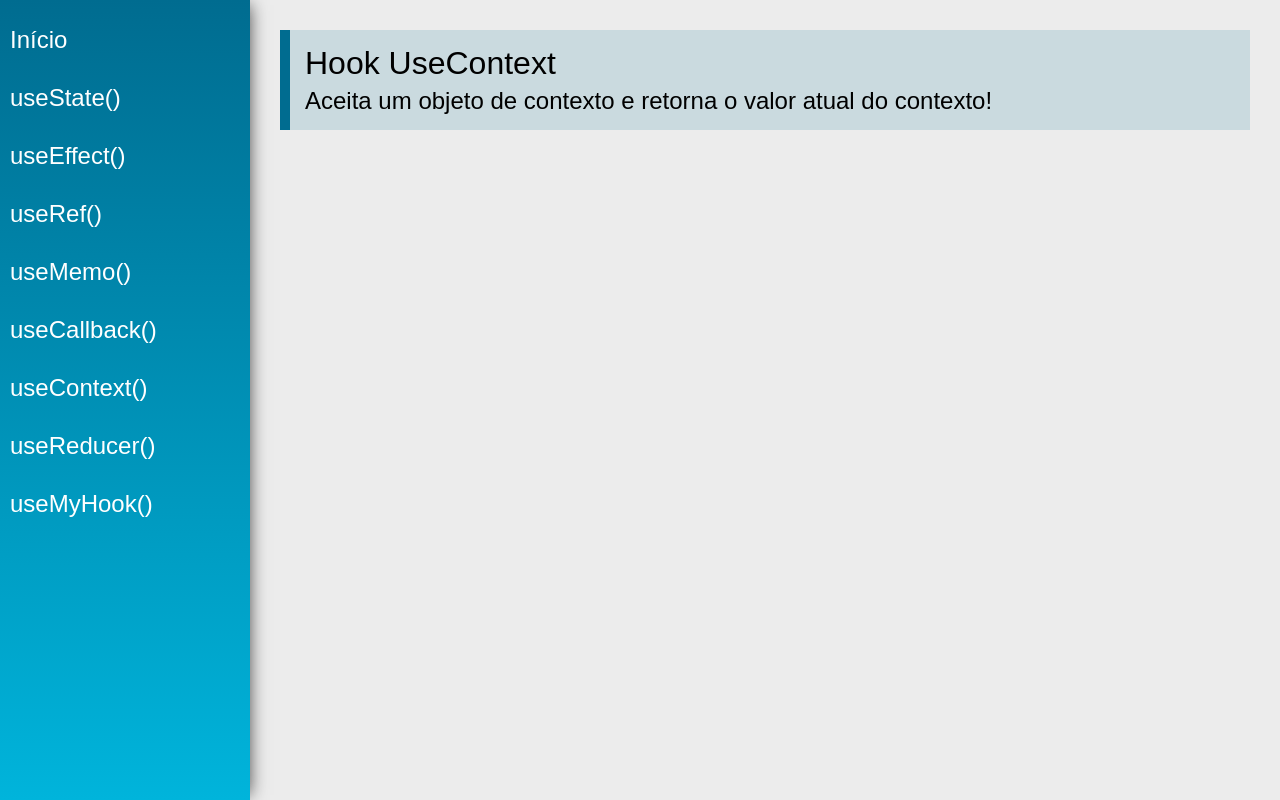
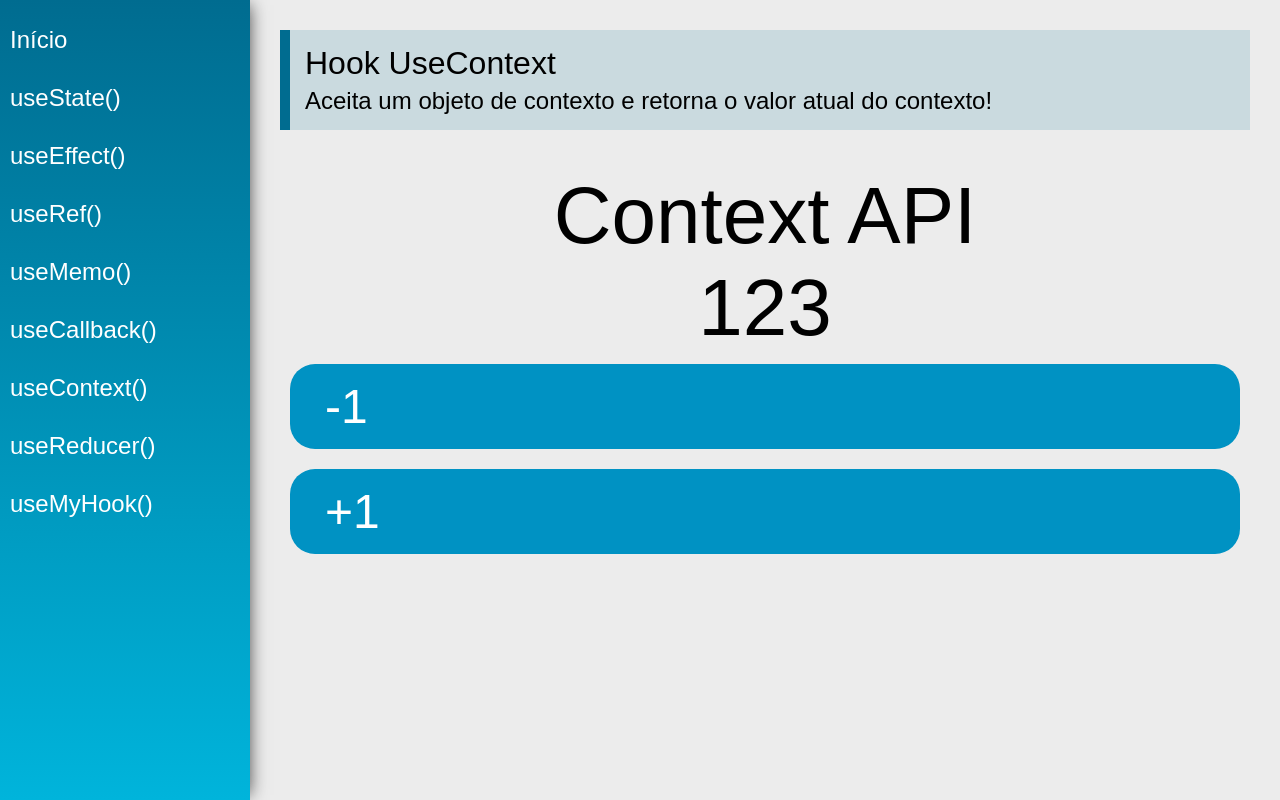
Before and after one commit to Tiago-devop/hooks, a React (Create React App) app: page /useContext in a window 1280 px wide. Built offline with nearby package versions, Linux system fonts and the light colour scheme.

Commit message:
useContext

```diff
--- /dev/null
+++ b/src/data/DataContext.js
@@ -0,0 +1,10 @@
+import React from "react";
+
+export const data = {
+  number: 123,
+  text: "Context API",
+};
+
+const DataContext = React.createContext(data);
+
+export default DataContext;
--- a/src/views/App.jsx
+++ b/src/views/App.jsx
@@ -1,20 +1,24 @@
-import './App.css'
-import React from 'react'
-import { BrowserRouter as Router } from  'react-router-dom'
+import "./App.css";
+import React, { useState } from "react";
+import { BrowserRouter as Router } from "react-router-dom";
 
-import Menu from '../components/layout/Menu'
-import Content from '../components/layout/Content'
+import Menu from "../components/layout/Menu";
+import Content from "../components/layout/Content";
 
-const App = props => {
+import DataContext, { data } from "../data/DataContext";
 
+const App = (props) => {
+  const [state, setState] = useState(data);
   return (
+    <DataContext.Provider value={{ state, setState }}>
       <div className="App">
         <Router>
           <Menu />
           <Content />
         </Router>
       </div>
-    )
-}
+    </DataContext.Provider>
+  );
+};
 
-export default App
+export default App;
--- a/src/views/examples/UseContext.jsx
+++ b/src/views/examples/UseContext.jsx
@@ -1,15 +1,36 @@
-import React from 'react'
-import PageTitle from '../../components/layout/PageTitle'
+import React, { useContext } from "react";
+import PageTitle from "../../components/layout/PageTitle";
+
+import DataContext from "../../data/DataContext";
 
 const UseContext = (props) => {
+  const { state, setState } = useContext(DataContext);
+
+  function addNumber(delta) {
+    setState({
+      ...state,
+      number: state.number + delta,
+    });
+  }
+
   return (
     <div className="UseContext">
       <PageTitle
         title="Hook UseContext"
         subtitle="Aceita um objeto de contexto e retorna o valor atual do contexto!"
       />
+      <div className="center">
+        <span className="text">{state.text}</span>
+        <span className="text">{state.number}</span>
       </div>
-    )
-}
+      <div className="btn" onClick={() => addNumber(-1)}>
+        -1
+      </div>
+      <div className="btn" onClick={() => addNumber(1)}>
+        +1
+      </div>
+    </div>
+  );
+};
 
-export default UseContext
+export default UseContext;
```
Also changed, not shown: src/index.js (+5 -8 lines), src/data/Store.jsx (added), 1 other file (tests, documents, lock files or other folders). Lines whose indentation alone changed are shown as unchanged.
